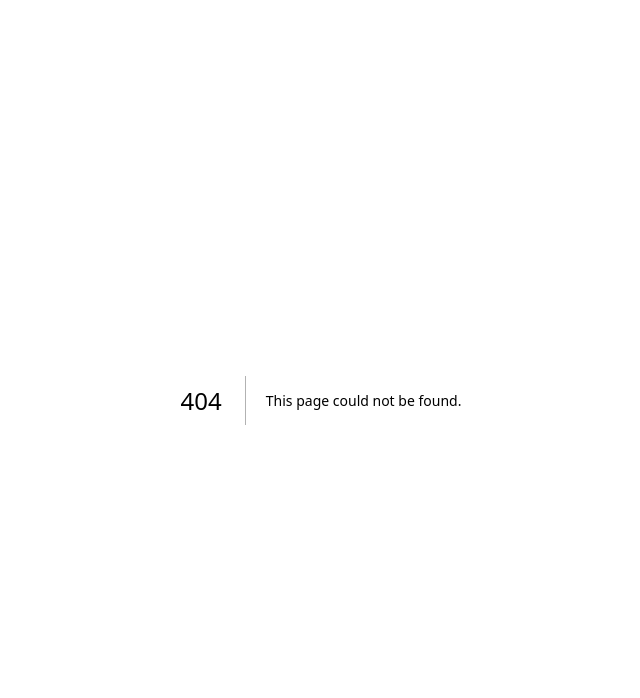
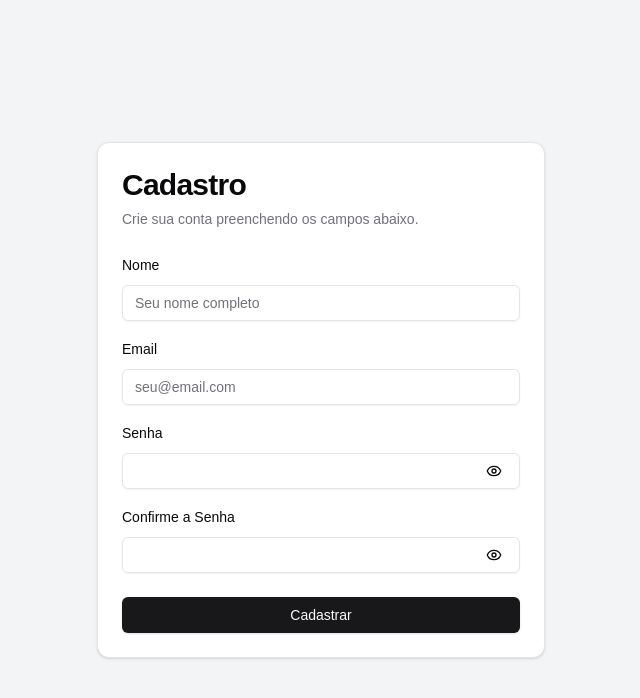
Before and after one commit to AdmilsonBittencourt/Boostify-front, a Next.js app in the folder boostify/: page /cadastro in a window 1280 px wide. Before the commit this address had no page. Shown: the top 698 px of the page, without its empty margins (319-959 px from the left). Built offline with nearby package versions, Linux system fonts and the light colour scheme.

Commit message:
add blur no password

```diff
--- a/boostify/src/app/cadastro-usuario/page.tsx
+++ b/boostify/src/app/cadastro/page.tsx
@@ -7,6 +7,8 @@ import { Label } from "@/components/ui/label"
 import { Card, CardContent, CardDescription, CardFooter, CardHeader, CardTitle } from "@/components/ui/card"
 import { Alert, AlertDescription } from "@/components/ui/alert"
 import { useRouter } from 'next/navigation'
+import User from '@/models/user'
+import { Eye, EyeOff } from "lucide-react"
 
 export default function Component() {
   const router = useRouter()
@@ -16,6 +18,8 @@ export default function Component() {
   const [confirmeSenha, setConfirmeSenha] = useState('')
   const [erro, setErro] = useState('')
   const [sucesso, setSucesso] = useState(false)
+  const [showPassword, setShowPassword] = useState(false)
+  const [showConfirmPassword, setShowConfirmPassword] = useState(false)
 
   const validarSenha = (senha: string) => {
     const regras = {
@@ -29,7 +33,7 @@ export default function Component() {
     return regras;
   };
 
-  const handleSubmit = (e: React.FormEvent) => {
+  const handleSubmit = async (e: React.FormEvent) => {
     e.preventDefault()
     setErro('')
     setSucesso(false)
@@ -51,11 +55,23 @@ export default function Component() {
       return
     }
 
-    // Aqui você normalmente enviaria os dados para o servidor
-    console.log('Dados do formulário:', { nome, email, senha })
-    setSucesso(true)
+    const user = User.createWithoutId(nome, email, senha);
+    console.log('Dados do formulário:', user)
 
-    // Adiciona um pequeno delay para mostrar a mensagem de sucesso antes de redirecionar
+    await fetch('http://localhost:8080/users', {
+      method: 'POST',
+      headers: {
+          'Content-Type': 'application/json'
+      },
+      mode: 'cors',
+      credentials: 'include',
+      body: JSON.stringify(user)
+      }).then((res) => {
+          console.log(res)
+      }).catch((e) => {
+          console.log(e)
+      })
+
     setTimeout(() => {
       router.push('/login')
     }, 500)
@@ -91,21 +107,43 @@ export default function Component() {
             </div>
             <div className="space-y-2">
               <Label htmlFor="senha">Senha</Label>
+              <div className="relative">
                 <Input
                   id="senha"
-                type="password"
+                  type={showPassword ? "text" : "password"}
                   value={senha}
                   onChange={(e) => setSenha(e.target.value)}
                 />
+                <Button
+                  type="button"
+                  variant="ghost"
+                  size="icon"
+                  className="absolute right-2 top-1/2 -translate-y-1/2"
+                  onClick={() => setShowPassword(!showPassword)}
+                >
+                  {showPassword ? <EyeOff className="h-4 w-4" /> : <Eye className="h-4 w-4" />}
+                </Button>
+              </div>
             </div>
             <div className="space-y-2">
               <Label htmlFor="confirme-senha">Confirme a Senha</Label>
+              <div className="relative">
                 <Input
                   id="confirme-senha"
-                type="password"
+                  type={showConfirmPassword ? "text" : "password"}
                   value={confirmeSenha}
                   onChange={(e) => setConfirmeSenha(e.target.value)}
                 />
+                <Button
+                  type="button"
+                  variant="ghost"
+                  size="icon"
+                  className="absolute right-2 top-1/2 -translate-y-1/2"
+                  onClick={() => setShowConfirmPassword(!showConfirmPassword)}
+                >
+                  {showConfirmPassword ? <EyeOff className="h-4 w-4" /> : <Eye className="h-4 w-4" />}
+                </Button>
+              </div>
             </div>
           </CardContent>
           <CardFooter className="flex flex-col">
--- a/boostify/src/app/login-usuario/page.tsx
+++ b/boostify/src/app/login/page.tsx
@@ -7,6 +7,7 @@ import { Card, CardContent, CardDescription, CardFooter, CardHeader, CardTitle }
 import { Input } from "@/components/ui/input";
 import { Label } from "@/components/ui/label";
 import { Alert, AlertDescription } from "@/components/ui/alert"
+import { Eye, EyeOff } from "lucide-react";
 
 type ValidationResult = {
   isValid: boolean;
@@ -16,7 +17,7 @@ type ValidationResult = {
   };
 };
 
-export function validateFields(email: string, password: string): ValidationResult {
+export function validateFields(email: string): ValidationResult {
   const result: ValidationResult = {
     isValid: true,
     errors: {},
@@ -32,27 +33,6 @@ export function validateFields(email: string, password: string): ValidationResul
     result.errors.email = "Formato de email inválido";
   }
 
-  // Validação de senha
-  if (!password) {
-    result.isValid = false;
-    result.errors.password = "Senha é obrigatória";
-  } else if (password.length < 8) {
-    result.isValid = false;
-    result.errors.password = "A senha deve ter pelo menos 8 caracteres";
-  } else if (!/[A-Z]/.test(password)) {
-    result.isValid = false;
-    result.errors.password = "A senha deve conter pelo menos uma letra maiúscula";
-  } else if (!/[a-z]/.test(password)) {
-    result.isValid = false;
-    result.errors.password = "A senha deve conter pelo menos uma letra minúscula";
-  } else if (!/[0-9]/.test(password)) {
-    result.isValid = false;
-    result.errors.password = "A senha deve conter pelo menos um número";
-  } else if (!/[!@#$%^&*]/.test(password)) {
-    result.isValid = false;
-    result.errors.password = "A senha deve conter pelo menos um caractere especial (!@#$%^&*)";
-  }
-
   return result;
 }
 
@@ -60,26 +40,37 @@ export default function LoginPage() {
   const [email, setEmail] = useState("");
   const [password, setPassword] = useState("");
   const [erro, setErro] = useState("");
-  const [sucesso, setSucesso] = useState(false);
+  const [showPassword, setShowPassword] = useState(false);
 
-  const handleSubmit = (e: React.FormEvent) => {
+  const handleSubmit = async (e: React.FormEvent) => {
     e.preventDefault();
     setErro("");
-    setSucesso(false);
 
     if (!email || !password) {
       setErro("Por favor, preencha todos os campos.");
       return;
     }
 
-    const validationResult = validateFields(email, password);
+    const validationResult = validateFields(email);
     if (!validationResult.isValid) {
-      setErro(validationResult.errors.email || validationResult.errors.password || "");
-    } else {
-      console.log("Login bem-sucedido!");
-      setSucesso(true);
+      setErro(validationResult.errors.email || "");
     }
+
+    console.log({ email, hashedPassword: password });
+
+    const token = await fetch(`http://localhost:8080/auth/login`, {
+      method: 'POST',
+      headers: {
+        'Content-Type': 'application/json',
+      },
+      body: JSON.stringify({ email, hashedPassword: password }),
+      credentials: "include",
+    });
+
+    console.log(token.json());
+    console.log("Login bem-sucedido!");
   };
+
 
   return (
     <div className="min-h-screen flex items-center justify-center bg-gray-100">
@@ -103,23 +94,33 @@ export default function LoginPage() {
               </div>
               <div className="space-y-2">
                 <Label htmlFor="password">Senha</Label>
-                <Input
-                  id="password"
-                  type="password"
-                  value={password}
-                  onChange={(e) => setPassword(e.target.value)}
-                />
+                <div className="relative">
+                  <Input
+                    id="password"
+                    type={showPassword ? "text" : "password"}
+                    value={password}
+                    onChange={(e) => setPassword(e.target.value)}
+                  />
+                  <Button
+                    type="button"
+                    variant="ghost"
+                    size="icon"
+                    className="absolute right-2 top-1/2 -translate-y-1/2"
+                    onClick={() => setShowPassword(!showPassword)}
+                  >
+                    {showPassword ? (
+                      <EyeOff className="h-4 w-4" />
+                    ) : (
+                      <Eye className="h-4 w-4" />
+                    )}
+                  </Button>
+                </div>
               </div>
             </div>
             <Button className="mt-6 w-full" type="submit">Entrar</Button>
             {erro && (
               <Alert variant="destructive" className="mt-4">
                 <AlertDescription>{erro}</AlertDescription>
-              </Alert>
-            )}
-            {sucesso && (
-              <Alert className="mt-4 border-green-500">
-                <AlertDescription className="text-green-500">Login realizado com sucesso!</AlertDescription>
               </Alert>
             )}
           </form>
--- /dev/null
+++ b/boostify/src/models/user.ts
@@ -0,0 +1,56 @@
+
+export interface ILogin {
+    email: string;
+    hashedPassword: string;
+}
+
+export default class User {
+
+    private id?: number;
+    private name: string;
+    private email: string;
+    private hashedPassword: string;
+
+    constructor(name: string, email: string, hashedPassword: string, id?: number) {
+        this.id = id;
+        this.name = name;
+        this.email = email;
+        this.hashedPassword = hashedPassword;
+    }
+
+    public static createWithoutId(name: string, email: string, hashedPassword: string): User {
+        return new User(name, email, hashedPassword);
+    }
+
+    public getId(): number | undefined {
+        return this.id;
+    }
+
+    public getName(): string {
+        return this.name;
+    }
+
+    public getEmail(): string {
+        return this.email;
+    }
+
+    public gethashedPassword(): string {
+        return this.hashedPassword;
+    }
+
+    public setId(id: number): void {
+        this.id = id;
+    }
+
+    public setName(name: string): void {
+        this.name = name;
+    }
+
+    public setEmail(email: string): void {
+        this.email = email;
+    }
+
+    public sethashedPassword(hashedPassword: string): void {
+        this.hashedPassword = hashedPassword;
+    }
+}
```
Also changed, not shown: boostify/src/services/userService.ts (added, +47 -0 lines). Lines whose indentation alone changed are shown as unchanged.
